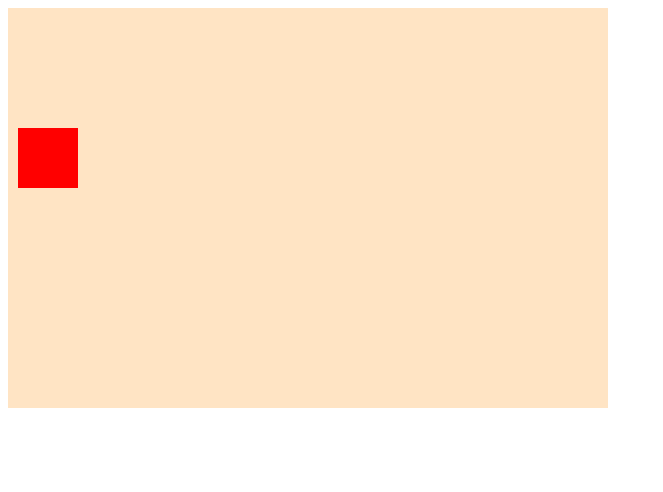
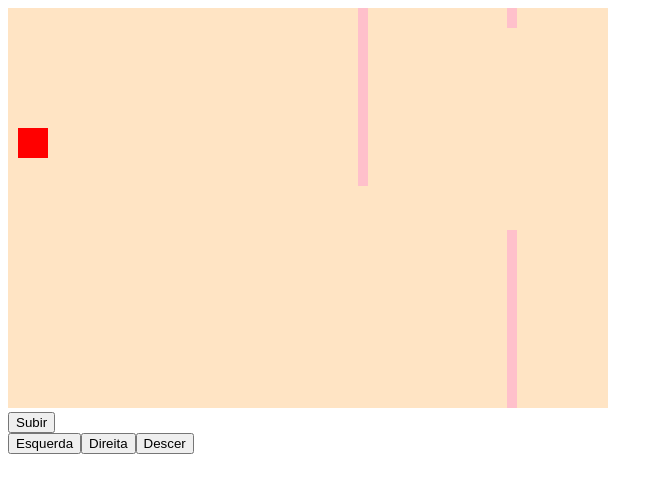
Before and after one commit to geowoo/jogolol, a plain HTML site: page index.html in a window 1280 px wide. Shown: the whole page, without its empty margins (0-663 px from the left). Drawn offline with Linux system fonts and the light colour scheme.

```diff
--- a/css/estilos.css
+++ b/css/estilos.css
@@ -2,3 +2,8 @@
 background-color: bisque;
 
 }
+
+.direcionais button{
+    float: left;
+
+}
--- a/index.html
+++ b/index.html
@@ -5,10 +5,30 @@
     <meta http-equiv="X-UA-Compatible" content="IE=edge">
     <meta name="viewport" content="width=device-width, initial-scale=1.0">
     <title>obstaculo</title>
+    <script src="js/script.js"></script>
     <link rel="stylesheet" href="css/estilos.css">
-    <script src="js/script.js"></script>
+
 </head>
 <body>
 
+    <div>
+        <button id="subir">Subir</button>
+    </div>
+
+    <div class="direcionais">
+    <div>
+            <button id="esquerda">Esquerda</button>
+    </div>
+
+    <div>
+        <button id="direita">Direita</button>
+    </div>
+    </div>
+    <div>
+        <div class="descer"></div>
+        <button id="descer">Descer</button>
+    </div>
+
+
 </body>
 </html>
--- a/js/script.js
+++ b/js/script.js
@@ -1,11 +1,49 @@
 window.onload = function(){
     iniciarJogo();
-    personagem = personagem(60, 60, '#f00', 10,120);
+
+    document.querySelector("#direita").addEventListener("mousedown", function(){
+        direita();
+    });
+
+    document.querySelector("#esquerda").addEventListener("mousedown", function(){
+        esquerda();
+    });
+
+    document.querySelector("#subir").addEventListener("mousedown", function(){
+        subir();
+    });
+
+    document.querySelector("#descer").addEventListener("mousedown", function(){
+        descer();
+    });
+
+    document.querySelector("#direita").addEventListener("mouseup", function(){
+        frear();
+    });
+
+    document.querySelector("#esquerda").addEventListener("mouseup", function(){
+        frear();
+    });
+
+    document.querySelector("#subir").addEventListener("mouseup", function(){
+        frear();
+    });
+
+    document.querySelector("#descer").addEventListener("mouseup", function(){
+        frear();
+    });
 }
+
+var personagemObj;
+
+var obstaculo = [];
+
+var pontos;
 
 function iniciarJogo(){
     areaJogo.start();
-
+    personagemObj = new componente('#f00',10,120,30,30);
+    //obstaculo = new componente('pink',300,120,200,10);
 }
 
 let areaJogo = {
@@ -14,20 +52,134 @@
         this.canvas.width = 600,
         this.canvas.height = 400,
         this.context = this.canvas.getContext("2d");
-        document.body.insertBefore(this.canvas, document.body.hasChildNodes[0]);
+        document.body.insertBefore(this.canvas, document.body.childNodes[0]);
+        this.frame = 0;
+        this.intervalo = setInterval(atualizaAreaJogo, 20);
+    },
+    limpar: function(){
+        this.context.clearRect(0,0, this.canvas.width, this.canvas.height);
+    },
+    parar: function(){
+        clearInterval(this.interval);
 
     }
 
 }
 
-function personagem(largura, altura, cor, x, y){
+function contarIntervalos(n){
+    if((areaJogo.frame / n) % 1 == 0){
+        return true;
+    }else{
+        return false;
+    }
+}
+
+function componente(cor, x, y, largura, altura, ){
     this.altura = altura,
     this.largura = largura,
     this.x = x,
     this.y = y,
-    contexto = areaJogo.context
-    contexto.fillStyle = cor,
-    contexto.fillRect(this.x, this.y, this.altura, this.largura,);
+    this.velocidadeX = 0,
+    this.velocidadeY = 0,
+    this.atualiza = function(){
+        contexto = areaJogo.context;
+        contexto.fillStyle = cor,
+        contexto.fillRect(this.x, this.y, this.altura, this.largura);
+    },
+
+    this.novaPosicao = function(){
+        this.x += this.velocidadeX;
+        this.y += this.velocidadeY;
+
+    },
+
+    this.bater = function(obj){
+        let esquerda = this.x;
+        let direita = this.x + this.largura;
+        let superior = this.y;
+        let inferior = this.y + this.altura;
+
+        let objEsquerda = obj.x;
+        let objDireita = obj.x + obj.altura;
+        let objSuperior = obj.y;
+        let objInferior = obj.y + obj.largura;
+
+        let batida = true;
+
+        if(
+            (inferior < objSuperior) ||
+            (superior > objInferior) ||
+            (direita < objEsquerda)  ||
+            (esquerda > objDireita)
+        ){
+            batida = false;
+
+
+        }
+
+            return batida;
+
+    }
 
 
 }
+function atualizaAreaJogo(){
+    let x, y;
+
+    for(i = 0; i < obstaculo.length; i += 1){
+        if(personagemObj.bater(obstaculo[i])){
+            areaJogo.Parar();
+            return;
+        }
+
+    }
+        areaJogo.limpar();
+        areaJogo.frame += 1;
+        if(areaJogo.frame == 1 || contarIntervalos(150)){
+            x = areaJogo.canvas.width;
+            minAltura = 20;
+            maxAltura  = 200;
+            altura = Math.floor(Math.random()*(maxAltura-minAltura+1)+minAltura);
+             minVazio = 50;
+             maxVazio = 200;
+             vazio = Math.floor(Math.random()*(maxVazio-minVazio+1)+maxVazio);
+            obstaculo.push(new componente('pink',x,0,altura,10));
+            obstaculo.push(new componente('pink',x,altura+vazio,x - altura - vazio,10));
+        }
+
+        for(i = 0; i < obstaculo.length;i++){
+            obstaculo[i].x += -1;
+            obstaculo[i].atualiza();
+
+        }
+
+     personagemObj.novaPosicao();
+     personagemObj.atualiza();
+
+        }
+
+
+function subir(){
+    personagemObj.velocidadeY -= 1;
+
+}
+
+function descer(){
+    personagemObj.velocidadeY += 1;
+
+}
+
+function esquerda(){
+    personagemObj.velocidadeX -= 1;
+
+}
+
+function direita(){
+    personagemObj.velocidadeX += 1;
+
+}
+
+function frear(){
+    personagemObj.velocidadeX = 0;
+    personagemObj.velocidadeY = 0;
+}
```
